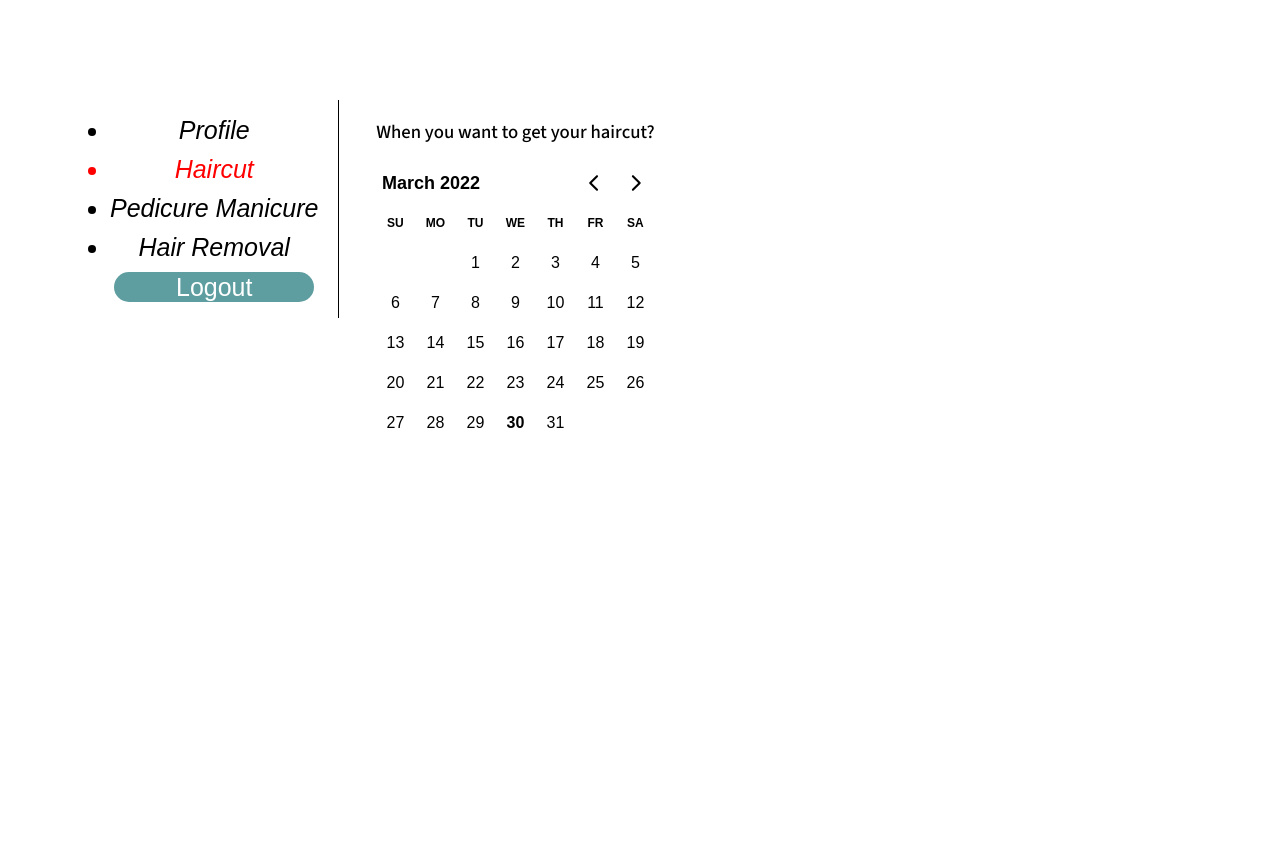
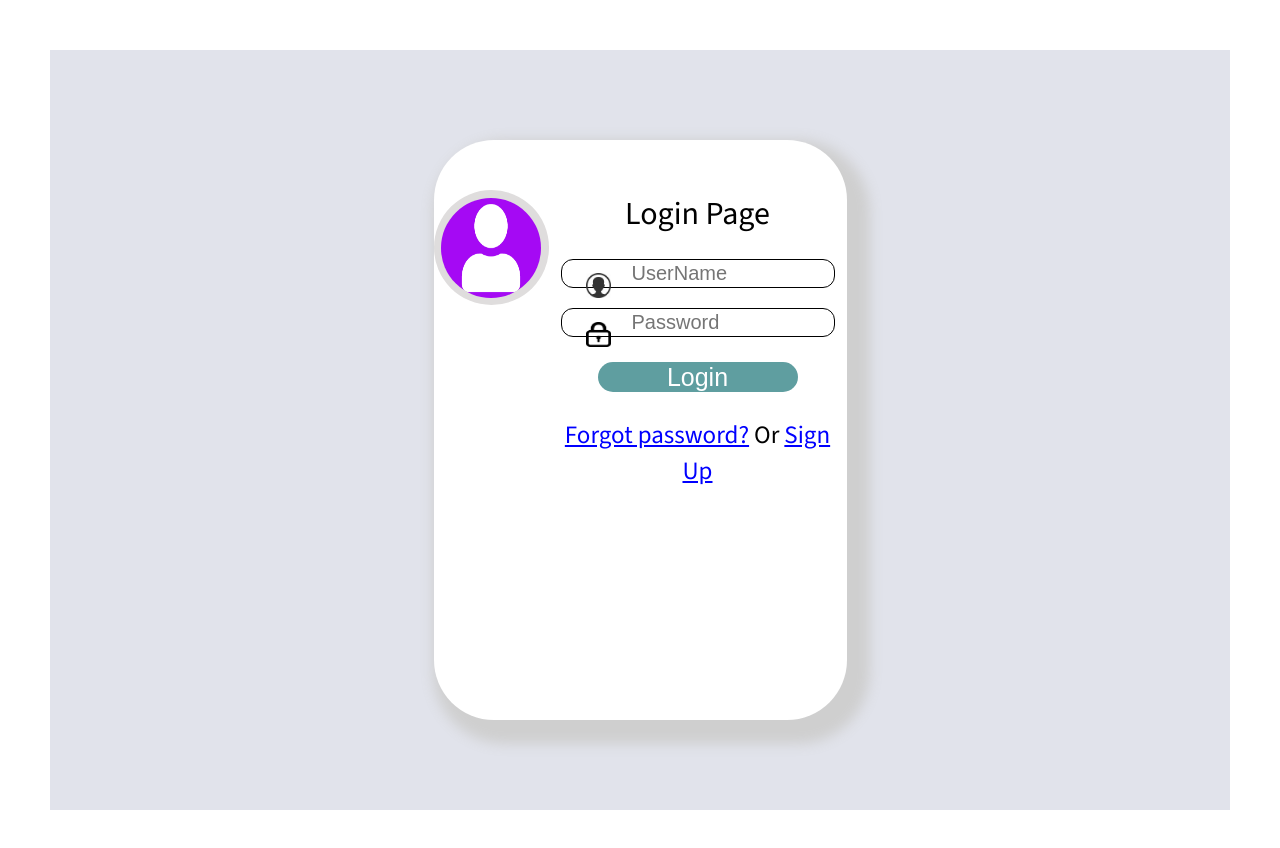
Before and after one commit to BarakyB/queue, a React (Create React App) app: page /Haircut in a window 1280 px wide. Shown: the top 848 px of the page. Before the commit the page ends 800 px from the top, so only its background shows below. Built offline with nearby package versions, Linux system fonts and the light colour scheme; no server answers.

Commit message:
all files

```diff
--- a/package.json
+++ b/package.json
@@ -18,7 +18,7 @@
     "carbon-icons": "^7.0.7",
     "date-fns": "^2.28.0",
     "react": "^17.0.2",
-    "react-day-picker": "^8.0.2",
+    "react-day-picker": "^8.0.4",
     "react-dom": "^17.0.2",
     "react-dropzone": "^11.4.2",
     "react-icons": "^4.3.1",
--- a/src/App.js
+++ b/src/App.js
@@ -23,7 +23,7 @@ import 'react-day-picker/dist/style.css';
 class App extends React.Component {
 
     state = {
-        isLoggedIn: true,
+        isLoggedIn: false,
         token : ""
     }
 
--- a/src/DayPickerComponent.js
+++ b/src/DayPickerComponent.js
@@ -1,6 +1,7 @@
 import React, { useState } from 'react';
 import { DayPicker } from 'react-day-picker';
 import { format } from 'date-fns';
+
 
 export default function App() {
     const [selectedDay, setSelectedDay] = useState<Date>(null);
--- a/src/HairRemovalPage.js
+++ b/src/HairRemovalPage.js
@@ -1,7 +1,7 @@
 import './App.css';
 import * as React from "react";
-import {DayPicker} from "react-day-picker";
 import 'react-day-picker/dist/style.css';
+import DatePick from "./datepicker";
 
 class HairRemovalPage extends React.Component {
     render() {
@@ -11,7 +11,7 @@ class HairRemovalPage extends React.Component {
                     <h3>When you want to get your hair removal?</h3>
                 </div>
 
-                <DayPicker/>;
+                <DatePick/>
 
             </div>
         )
--- a/src/HaircutPage.js
+++ b/src/HaircutPage.js
@@ -1,18 +1,17 @@
 import './App.css';
 import * as React from "react";
-import sheep from "./../src/image/sheep.png"
-import { DayPicker } from 'react-day-picker';
 import 'react-day-picker/dist/style.css';
+
 
 class HaircutPage extends React.Component {
     render() {
         return (
             <div>
                 <div className="font-face-gm3">
-                    <h3>When you want to get your haircut?</h3>
+                    <h3>When you want to get your haircutAAAA?</h3>
                 </div>
 
-                <DayPicker/>
+
             </div>
 
         )
```
Also changed, not shown: 1 other file (tests, documents, lock files or other folders).
